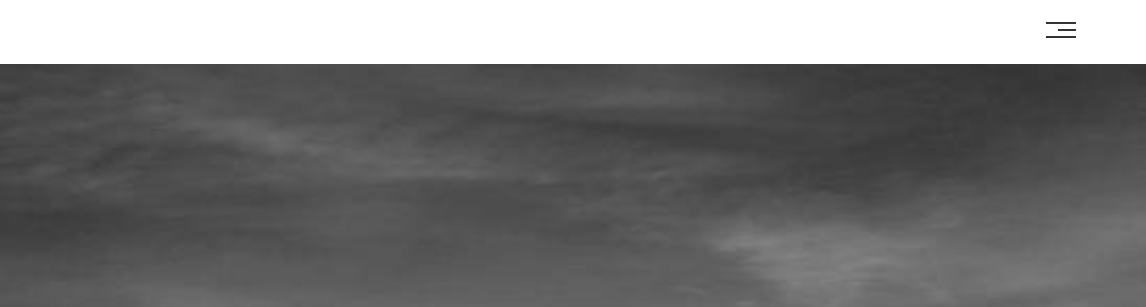
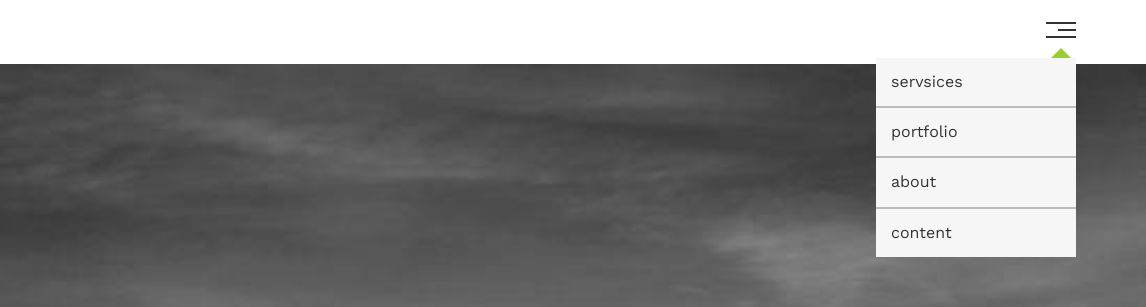
Before and after one commit to mohammed-hussein70/first_project, a plain HTML site: page index.html in a window 1280 px wide. Both pictures are taken after a click on the element 1195 px from the left and 32 px from the top of the page. Shown: the top 307 px of the page, 134-1280 px from the left. Drawn offline with nearby package versions, Linux system fonts and the light colour scheme.

Commit message:
Edite files

```diff
--- a/css/design.css
+++ b/css/design.css
@@ -116,7 +116,7 @@ body {
   right: 0;
   min-width: 200px;
   top: calc(100% + 15px);
-  display: none;
+  /* display: none; */
   z-index: 1;
 }
 .header .links ul::before {
@@ -128,9 +128,9 @@ body {
   right: 5px;
   top: -20px;
 }
-.header .links:hover ul {
+/* .header .links:hover ul {
   display: block;
-}
+} */
 
 .header .links ul li a {
   display: block;
--- a/index.html
+++ b/index.html
@@ -28,7 +28,7 @@
             <span></span>
             <span></span>
           </span>
-          <ul>
+          <ul style="display: none">
             <li><a href="#servsices">servsices</a></li>
             <li><a href="#portfolio">portfolio</a></li>
             <li><a href="#about">about</a></li>
@@ -258,5 +258,6 @@
     <div class="footer">&copy; 2021 <span>Leon</span> All Right reserved</div>
 
     <!--End footer-->
+    <script src="main.js"></script>
   </body>
 </html>
--- /dev/null
+++ b/main.js
@@ -0,0 +1,10 @@
+let icon = document.querySelector(".header .container .links .icon");
+let ul = document.querySelector(".header .container .links ul");
+
+icon.addEventListener("click", function () {
+  if (ul.style.display === "none") {
+    ul.style.display = "block";
+  } else {
+    ul.style.display = "none";
+  }
+});
```
